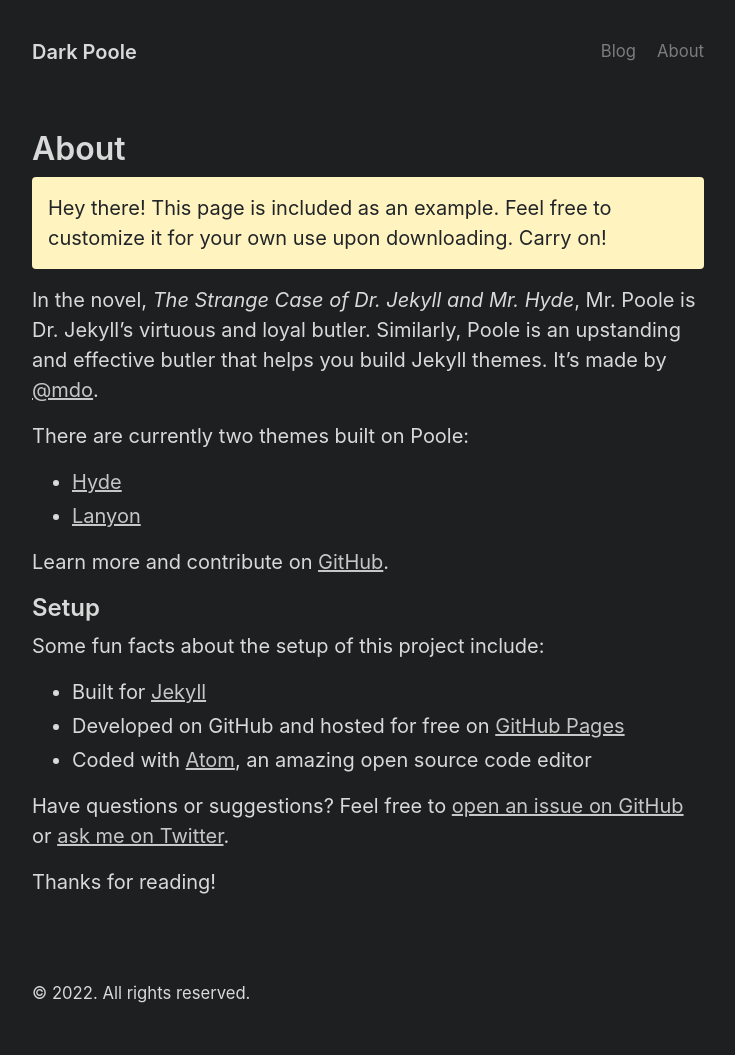
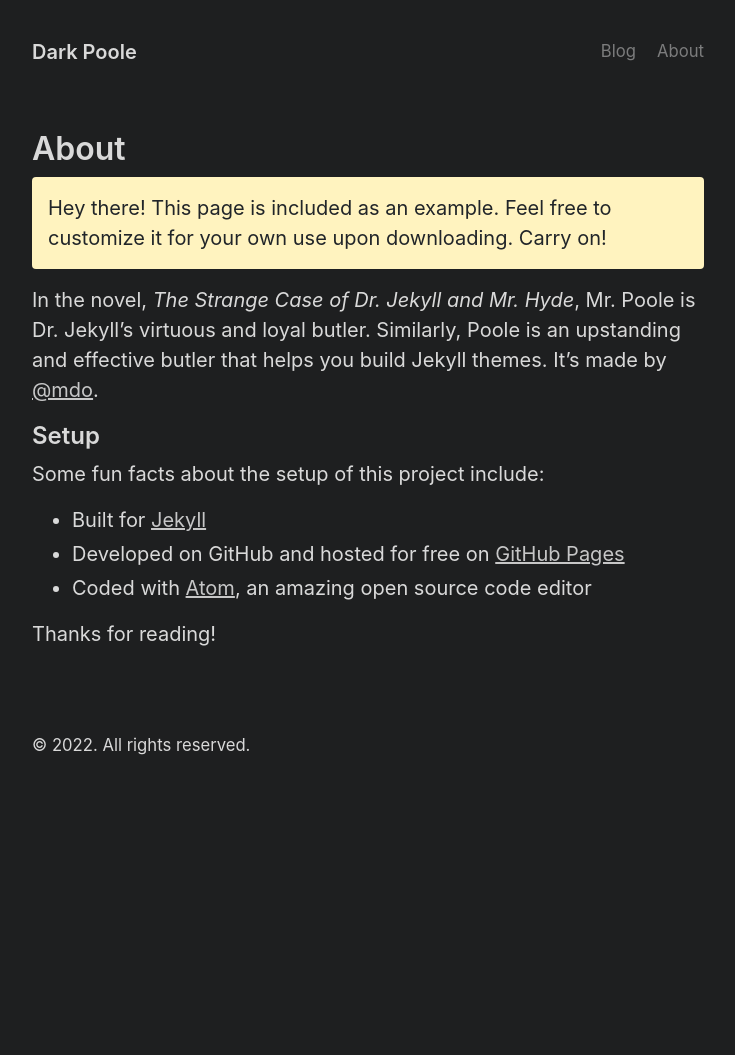
Before and after one commit to LucianoPalacio/dark-poole-theme, a Jekyll site: the page built from about.md, in a window 1280 px wide. Shown: the whole page, without its empty margins (272-1007 px from the left). Built offline with Jekyll 4.4.1, drawn with Linux system fonts in a browser that asks for light colours; after the commit the page ends 900 px from its top, so only the background shows below that.

Commit message:
Delete the innecesary lines

```diff
--- a/about.md
+++ b/about.md
@@ -9,13 +9,6 @@ title: About
 
 In the novel, *The Strange Case of Dr. Jekyll and Mr. Hyde*, Mr. Poole is Dr. Jekyll's virtuous and loyal butler. Similarly, Poole is an upstanding and effective butler that helps you build Jekyll themes. It's made by [@mdo](https://twitter.com/mdo).
 
-There are currently two themes built on Poole:
-
-- [Hyde](https://hyde.getpoole.com)
-- [Lanyon](https://lanyon.getpoole.com)
-
-Learn more and contribute on [GitHub](https://github.com/poole).
-
 ## Setup
 
 Some fun facts about the setup of this project include:
@@ -24,6 +17,4 @@ Some fun facts about the setup of this project include:
 - Developed on GitHub and hosted for free on [GitHub Pages](https://pages.github.com)
 - Coded with [Atom](https://atom.io), an amazing open source code editor
 
-Have questions or suggestions? Feel free to [open an issue on GitHub](https://github.com/poole/poole/issues/new) or [ask me on Twitter](https://twitter.com/mdo).
-
 Thanks for reading!
```
